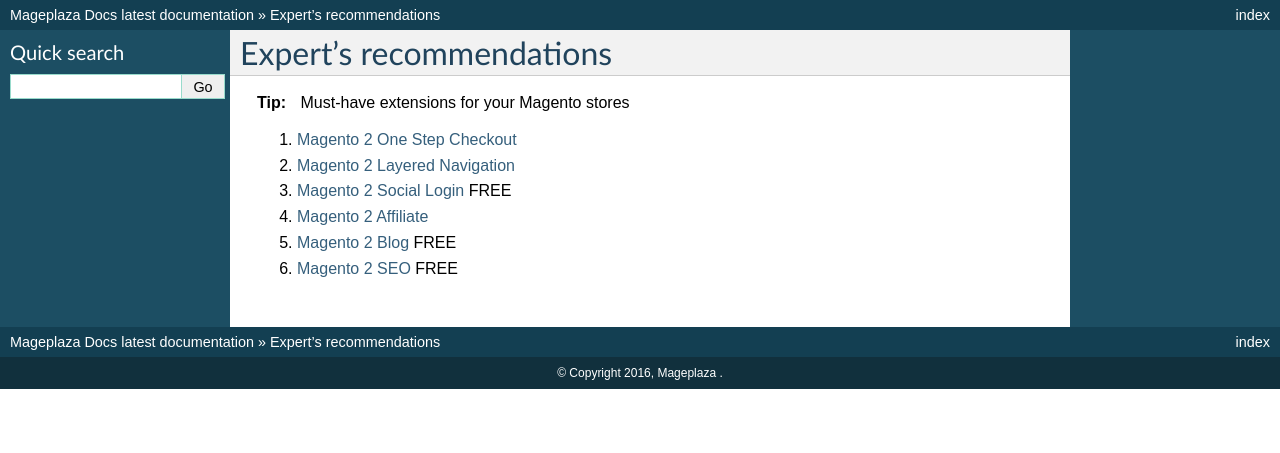
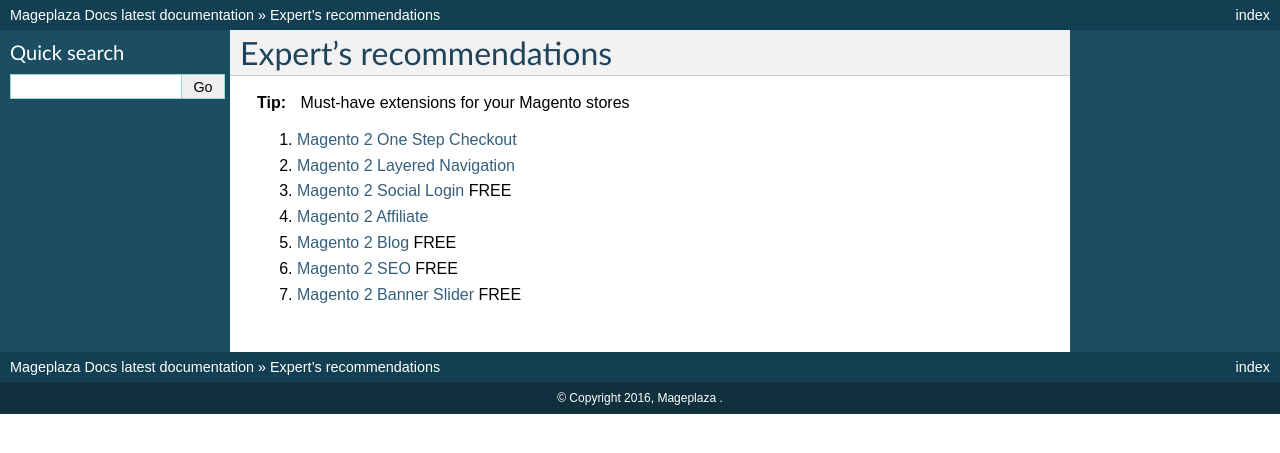
Before and after one commit to magepages/mpdocs, a Sphinx documentation site: the page built from docs/ad_footer.rst, in a window 1280 px wide. Shown: the top 453 px of the page. Built offline with Sphinx 7.4.7, drawn with Linux system fonts in a browser that asks for light colours; pages that are not in the unit, such as notebooks, are missing from menus.

Commit message:
Auto update

```diff
--- a/docs/ad_footer.rst
+++ b/docs/ad_footer.rst
@@ -9,6 +9,7 @@
 	#. `Magento 2 Affiliate`_
 	#. `Magento 2 Blog`_ FREE
 	#. `Magento 2 SEO`_ FREE
+	#. `Magento 2 Banner Slider`_ FREE
 
 
 .. _Magento 2 One Step Checkout: https://www.mageplaza.com/magento-2-one-step-checkout-extension/
@@ -17,3 +18,4 @@
 .. _Magento 2 Blog: https://www.mageplaza.com/magento-2-blog-extension/
 .. _Magento 2 Social Login: https://www.mageplaza.com/magento-2-social-login-extension/
 .. _Magento 2 SEO: https://www.mageplaza.com/magento-2-seo-extension/
+.. _Magento 2 Banner Slider: https://www.mageplaza.com/magento-2-banner-slider-extension/
```
